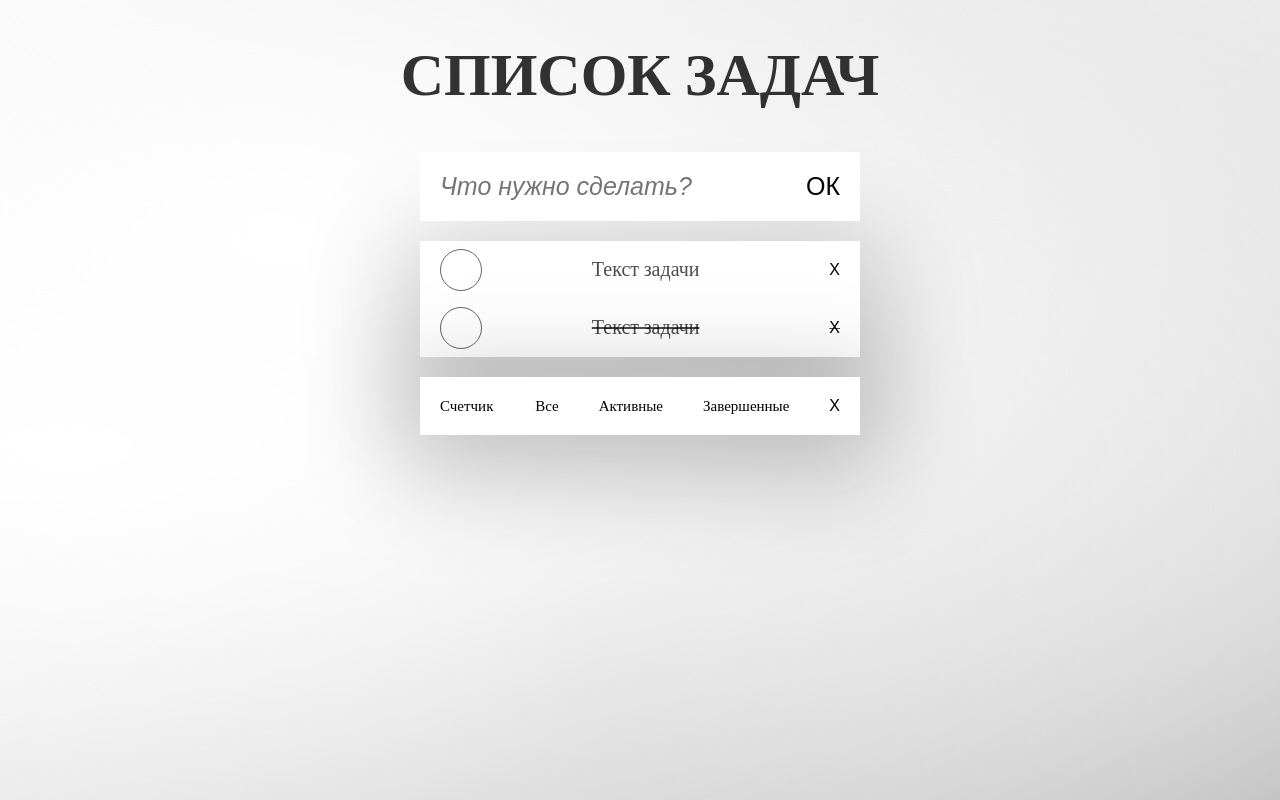
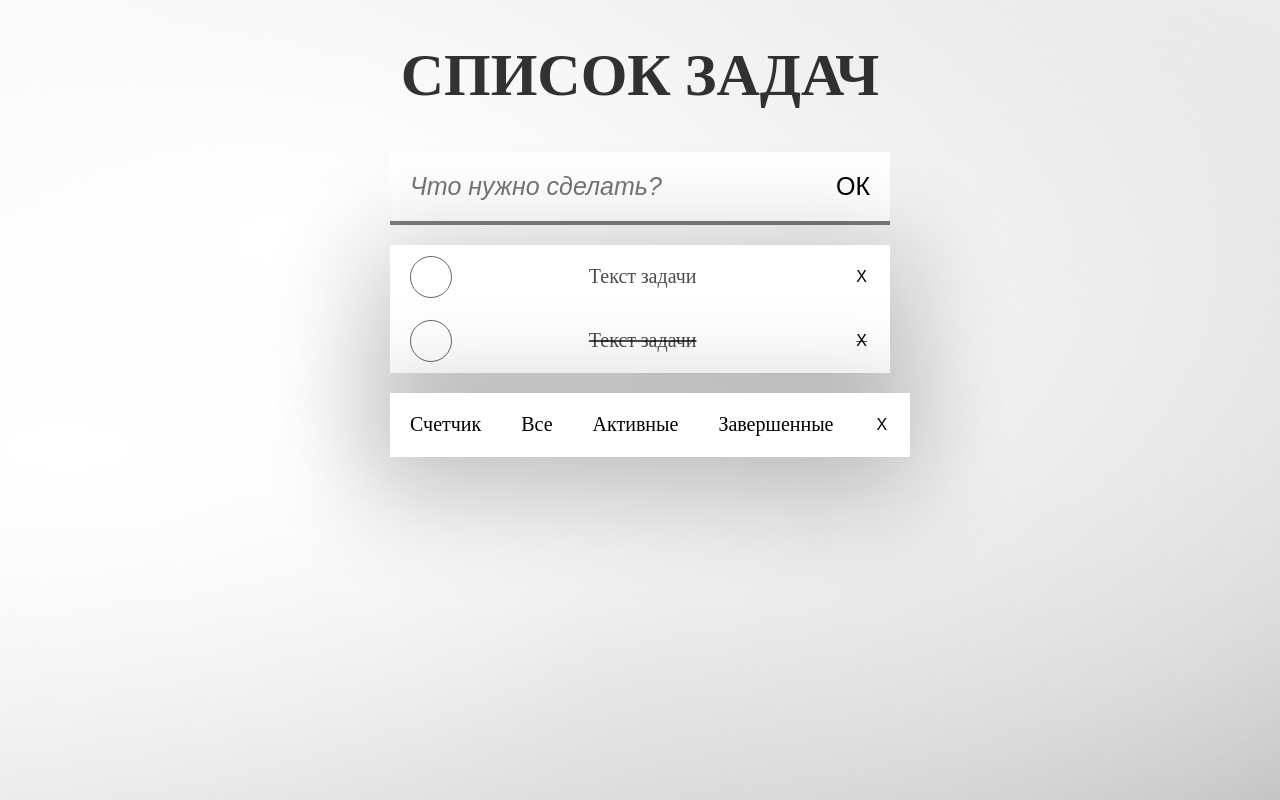
Before and after one commit to AlexKoloda/TODO-List, a React (Create React App) app in the folder my-app/: page / in a window 1280 px wide. Built offline with nearby package versions, Linux system fonts and the light colour scheme; a web font is replaced by a local one.

Commit message:
Изменение структуры приложения

```diff
--- a/my-app/src/App.js
+++ b/my-app/src/App.js
@@ -1,32 +1,19 @@
-import MainInput from "./Input";
-import TodoList from "./List";
+import Input from "./Input";
+import List from "./List";
 import Footer from "./FooterNav";
 
-function Header() {
-  return (
-    <header className="header">
-      <h1 className="header__title">Список задач</h1>
-    </header>
-  );
-}
 
-function Main() {
-  return (
-    <section className="main">
-      <MainInput />
-      <TodoList />
-    </section>
-  );
-}
+
+
 
 export default function Todo() {
   return (
-    <>
-      <Header />
-      <div className="main__container">
-        <Main />
-        <Footer />
+
+     <div className="main__container">
+      <Input />
+      <List />
+      <Footer />
       </div>
-    </>
+
   );
 }
--- a/my-app/src/Input.js
+++ b/my-app/src/Input.js
@@ -1,10 +1,20 @@
+function Header() {
+    return (
+      <header className="header">
+        <h1 className="header__title">Список задач</h1>
+      </header>
+    );
+  }
 
 
-export default function MainInput() {
+export default function Input() {
     return (
-        <from>
+        <>
+        <Header />
+        <form>
             <input className="main__input"  type='text' placeholder="Что нужно сделать?"></input>
             <input className="main__submit" type="submit" value="ОК" ></input>
-        </from>
+        </form>
+        </>
     )
 }
--- a/my-app/src/List.js
+++ b/my-app/src/List.js
@@ -1,4 +1,4 @@
-export default function TodoList() {
+function TodoList() {
   return (
     <ul className="main__list">
       <li className="main__item">
@@ -15,3 +15,20 @@ export default function TodoList() {
     </ul>
   );
 }
+
+
+function Main() {
+  return (
+    <section className="main">
+      <TodoList />
+    </section>
+  );
+}
+
+export default function List() {
+
+return (
+  <Main />
+)
+
+}
--- a/my-app/src/index.css
+++ b/my-app/src/index.css
@@ -82,8 +82,8 @@ body {
 .main__container {
   display: flex;
   flex-direction: column;
-  align-items: center;
-  max-width: 440px;
+  align-items: stretch;
+  max-width: 500px;
   margin: 0 auto;
 
 }
@@ -92,7 +92,13 @@ body {
   box-shadow: 0px 20px 100px 23px rgba(0, 0, 0, 0.2);
 }
 
+form {
+  display: flex;
+  border-bottom: 4px solid rgba(0, 0, 0, 0.5);
+}
+
 .main__input {
+  flex: 1;
   padding: 20px;
   border: none;
   font-size: 25px;
@@ -112,7 +118,7 @@ body {
 }
 li .main__submit {
   font-size: 16px;
-  padding: 20px;
+  padding: 23px;
 }
 
 .main__input:hover {
@@ -172,6 +178,12 @@ li .main__submit {
   color: white;
 }
 
+.main__checkbox:active {
+  transform: scale(0.8);
+  box-shadow: 0px 20px 100px 23px rgb(156 209 255);
+  background-color: rgb(242, 249, 255);
+}
+
 /* /MAIN */
 
 /* FOOTER */
@@ -185,7 +197,7 @@ li .main__submit {
   width: 100%;
   font-weight: 500;
   font-style: normal;
-  font-size: 15px;
+  font-size: 20px;
   box-shadow: 0px 20px 100px 23px rgba(0, 0, 0, 0.2);
 }
 
@@ -208,7 +220,7 @@ li .main__submit {
   cursor: pointer;
   transition: 0.5s;
   font-family: "Cormorant Garamond", serif;
-  font-size: 15px;
+  font-size: 20px;
 }
 .footer__button:active {
   transform: scale(0.9);
```
